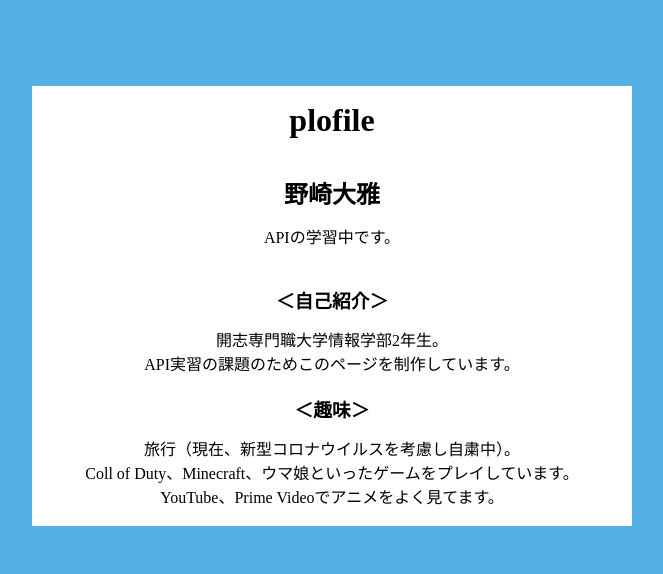
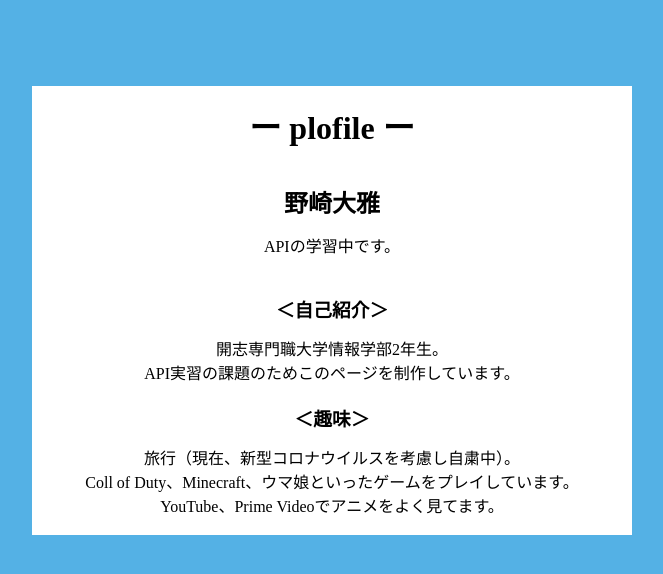
Before and after one commit to nozaki51/API-ex1, a plain HTML site: page index.html in a window 1280 px wide. Shown: the whole page, without its empty margins (308-971 px from the left). Drawn offline with Linux system fonts and the light colour scheme.

Commit message:
Update index.html

```diff
--- a/index.html
+++ b/index.html
@@ -9,7 +9,7 @@
 <body class="wrap">
     <br><br><br>
     <div class="content">
-        <h1 class="heading-lv1 text-center">plofile</h1>
+        <h1 class="heading-lv1 text-center">ー plofile ー</h1>
         <br><br>
         <h2 class="heading-lv2 text-center">野崎大雅</h2>
         <p class="text text-center">APIの学習中です。</p>
```
